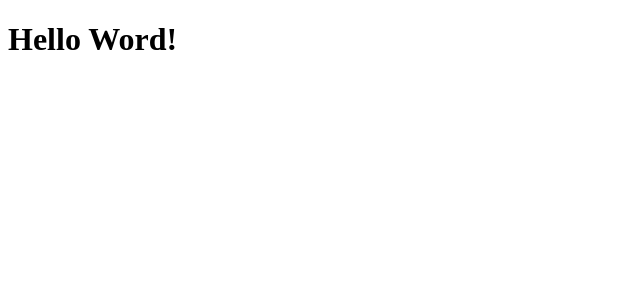
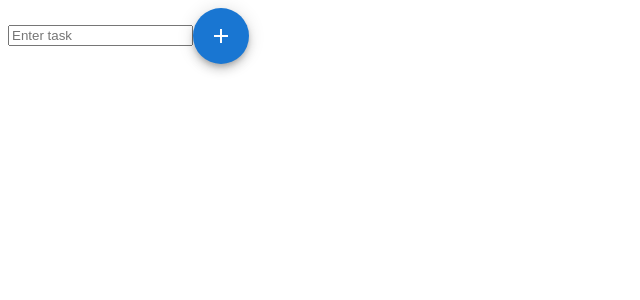
Before and after one commit to wagzyAyo/MERN-TODO, a React (Vite) app in the folder Frontend/: page / in a window 1280 px wide. Shown: the top 300 px of the page, without its empty margins (0-640 px from the left). Built offline with nearby package versions, Linux system fonts and the light colour scheme.

Commit message:
created input component to type each tasks

```diff
--- a/Frontend/package.json
+++ b/Frontend/package.json
@@ -10,6 +10,11 @@
     "preview": "vite preview"
   },
   "dependencies": {
+    "@emotion/react": "^11.11.4",
+    "@emotion/styled": "^11.11.5",
+    "@fontsource/roboto": "^5.0.13",
+    "@mui/icons-material": "^5.15.16",
+    "@mui/material": "^5.15.16",
     "react": "^18.2.0",
     "react-dom": "^18.2.0"
   },
--- a/Frontend/src/App.jsx
+++ /dev/null
@@ -1,10 +0,0 @@
-
-
-function App(){
-  return <div>
-    <h1>Hello Word!</h1>
-  </div>
-}
-
-
-export default App
--- /dev/null
+++ b/Frontend/src/components/App.jsx
@@ -0,0 +1,14 @@
+//import { useState } from "react"
+import Input from "./input"
+
+function App(){
+ // const [taskList, setTaskList] = useState([]);
+
+
+  return <div>
+    <Input />
+  </div>
+}
+
+
+export default App
--- /dev/null
+++ b/Frontend/src/components/input.jsx
@@ -0,0 +1,25 @@
+import { useState } from "react"
+import Fab from '@mui/material/Fab';
+import AddIcon from '@mui/icons-material/Add';
+
+function Input(){
+
+    const [task, setTask] = useState("");
+
+    function handleTask(event){
+        const name = event.target.value;
+
+        setTask(name)
+    }
+
+    return (
+        <div>
+            <input type="text" name="task" placeholder="Enter task" onChange={handleTask} value={task}/>
+            <Fab color="primary" aria-label="add">
+            <AddIcon />
+            </Fab>
+        </div>
+    )
+}
+
+export default Input
--- a/Frontend/src/main.jsx
+++ b/Frontend/src/main.jsx
@@ -1,6 +1,10 @@
 import React from 'react'
 import ReactDOM from 'react-dom/client'
-import App from './App.jsx'
+import App from './components/App'
+import '@fontsource/roboto/300.css';
+import '@fontsource/roboto/400.css';
+import '@fontsource/roboto/500.css';
+import '@fontsource/roboto/700.css';
 
 ReactDOM.createRoot(document.getElementById('root')).render(
   <React.StrictMode>
```
Also changed, not shown: 1 other file (tests, documents, lock files or other folders).
